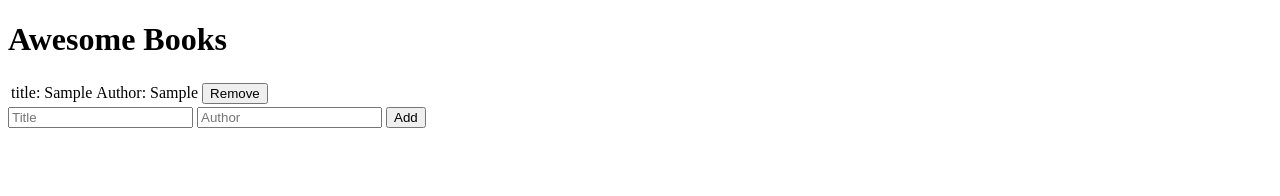
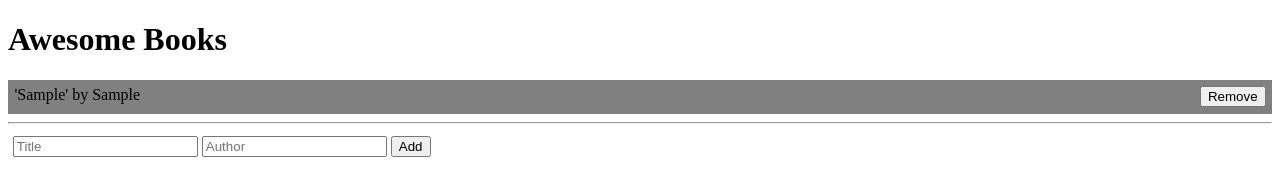
Before and after one commit to lily-coder/Awesome-books, a plain HTML site: page index.html in a window 1280 px wide. Both pictures are taken after typing "Sample", "Sample" into the empty fields and a click on the button "Add". Drawn offline with Linux system fonts and the light colour scheme.

Commit message:
Add css styling to book display and refactor html

```diff
--- a/index.html
+++ b/index.html
@@ -9,11 +9,8 @@
 </head>
 <body>
     <h1> Awesome Books </h1>
-    <table class="table">
-        <tbody class="book-list" id="books">
-
-        </tbody>
-    </table>
+    <div class="book-list"></div>
+    <hr>
     <form action="#" class="book-form">
       <input class="title" placeholder="Title" required>
       <input class="author" placeholder="Author" required>
--- a/main.js
+++ b/main.js
@@ -25,13 +25,14 @@ class Book {
     // DESTRUCTURE THE STORED DATA IN THE OBJECT PARSED FROM THE LOCALSTORAGE
 
     bookArray.forEach(({ title, author, id }) => {
-      const row = document.createElement('tr');
-      row.innerHTML = `
-                        <td>title: ${title}</td>
-                        <td>Author: ${author}</td>
-                        <td><button type='submit' class='remove' id = '${id}'>Remove</button></td>`;
+      const div = document.createElement('div');
+      div.classList.add('book');
+      div.innerHTML = `
+                        <div>'${title}'  by ${author}</div>
 
-      list.appendChild(row);
+                        <div><button type='submit' class='remove' id = '${id}'>Remove</button></div>`;
+
+      list.appendChild(div);
     });
   }
 
--- a/style.css
+++ b/style.css
@@ -1,3 +1,26 @@
 h1 {
   font-size: 2em;
 }
+
+.book-list{
+  display: flex;
+  width: 100%;
+  flex-direction:column;
+}
+
+.book:nth-child(odd) {
+  background-color: grey;
+  display: flex;
+  justify-content: space-between;
+  padding: .4em;
+}
+
+.book {
+  display: flex;
+  justify-content: space-between;
+  padding: .4em;
+}
+
+.book-form {
+  padding: .3em;
+}
```
